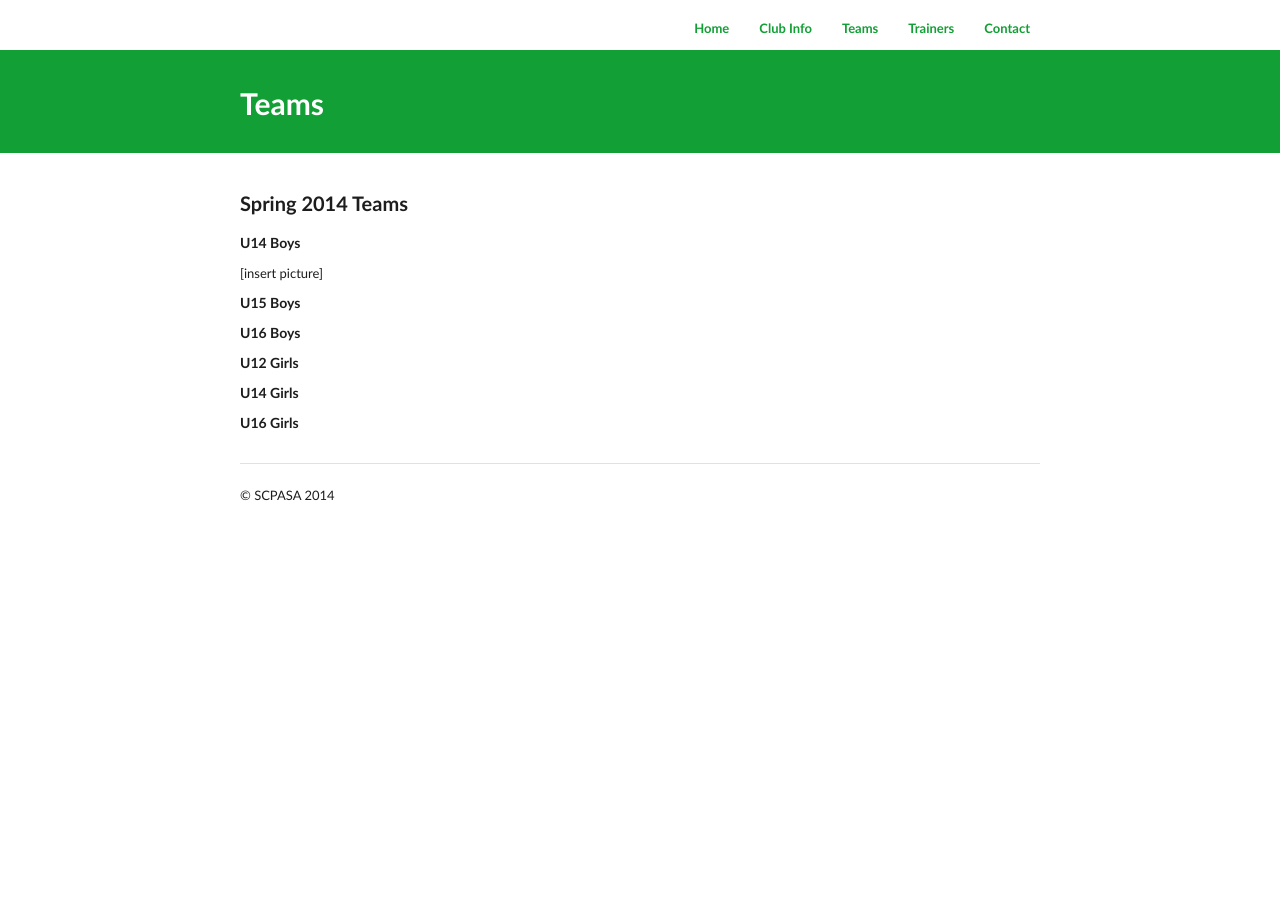
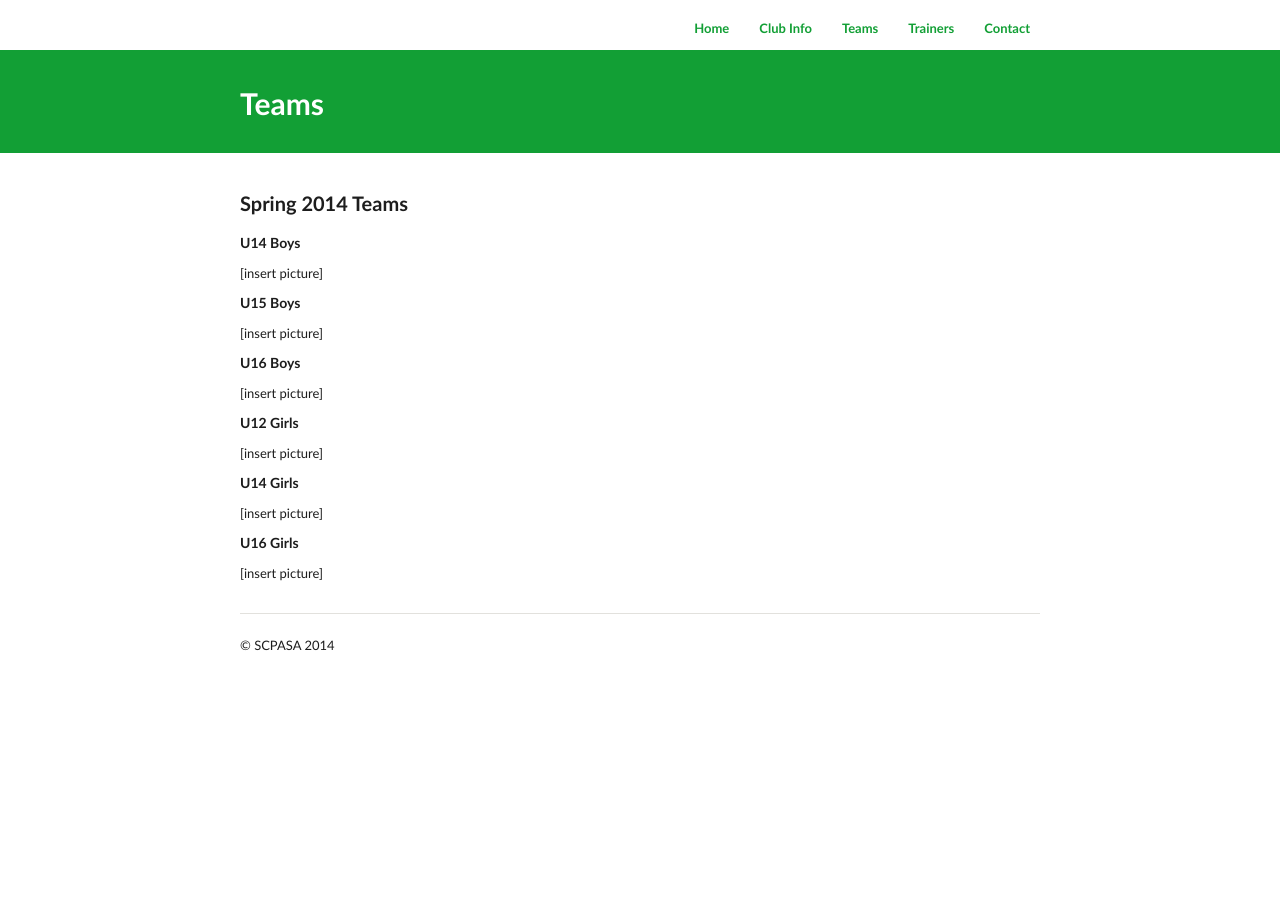
Before and after one commit to SCPASA/SCPASA.github.io, a Jekyll site: the page built from teams.md, in a window 1280 px wide. Built offline with Jekyll 4.4.1, drawn with Linux system fonts in a browser that asks for light colours; Markdown is read by kramdown in place of the engine named in the settings.

Commit message:
Update teams.md

```diff
--- a/teams.md
+++ b/teams.md
@@ -11,11 +11,16 @@ permalink: /teams/
 [insert picture]
 
 #####U15 Boys
+[insert picture]
 
 #####U16 Boys
+[insert picture]
 
 #####U12 Girls
+[insert picture]
 
 #####U14 Girls
+[insert picture]
 
 #####U16 Girls
+[insert picture]
```
